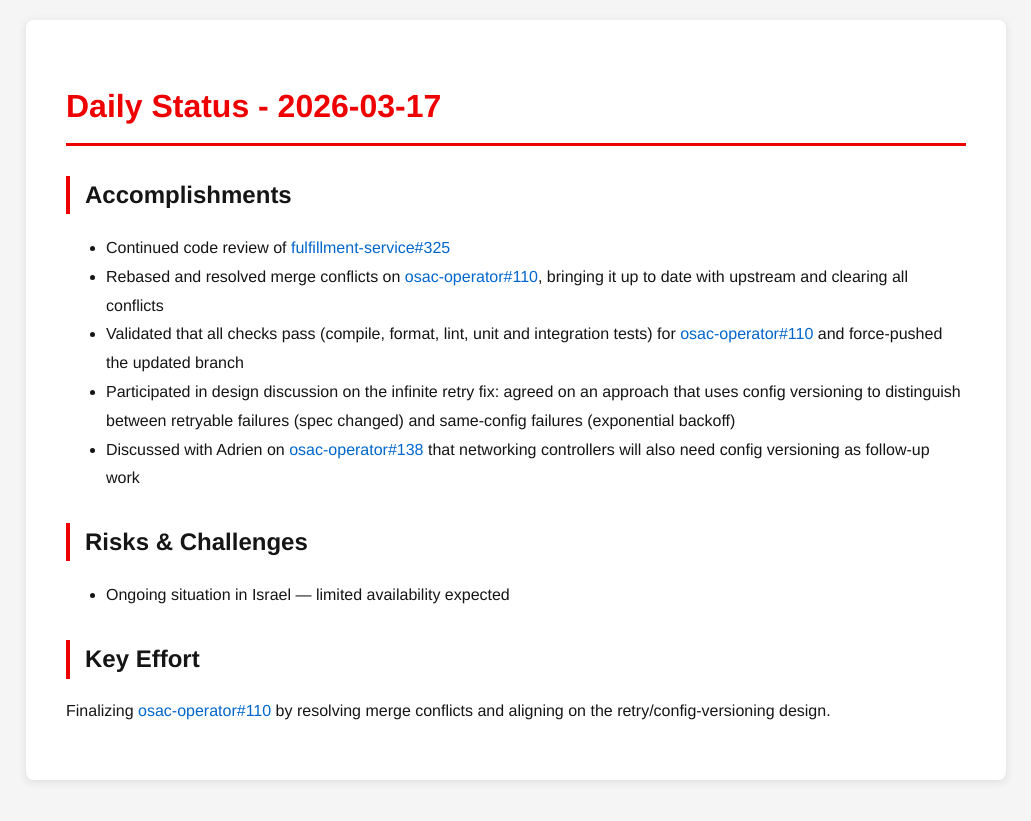
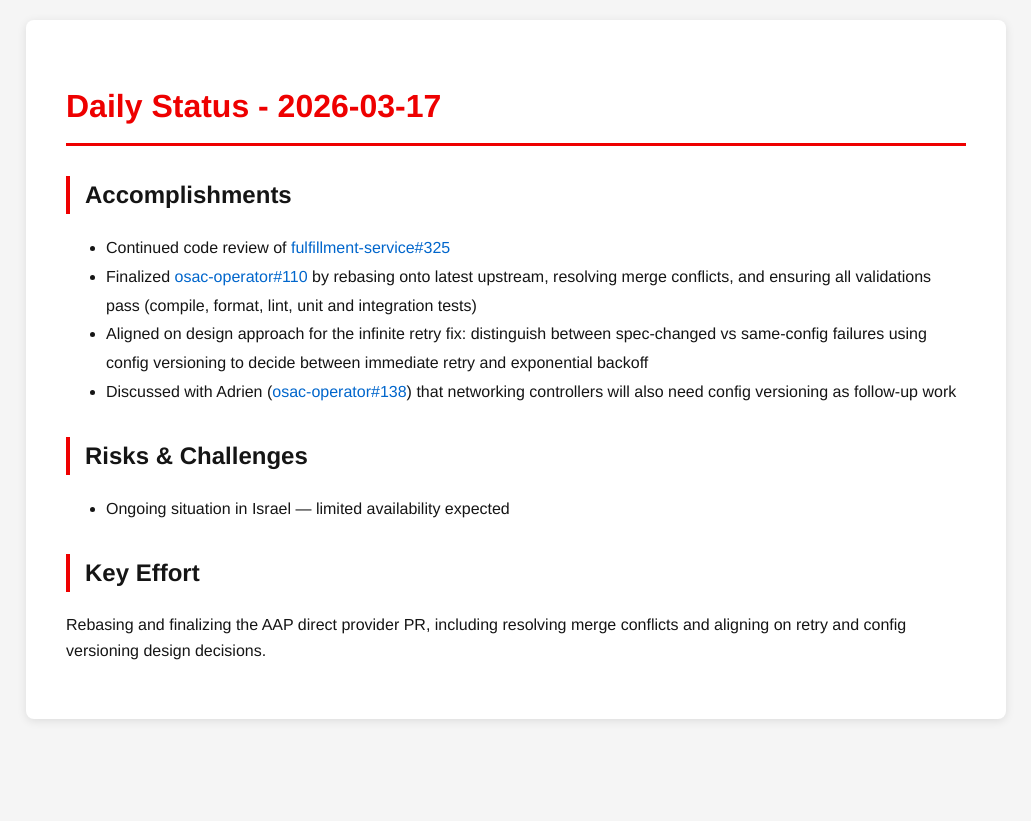
Before and after one commit to tzvatot/daily-status, a Jekyll site: the page built from 2026-03-17.md, in a window 1280 px wide. Shown: the top 821 px of the page, without its empty margins (124-1155 px from the left). Built offline with Jekyll 4.4.1, drawn with Linux system fonts in a browser that asks for light colours.

Commit message:
Daily status update - 2026-03-17

```diff
--- a/2026-03-17.md
+++ b/2026-03-17.md
@@ -8,13 +8,12 @@ date: 2026-03-17
 
 ## Accomplishments
 - Continued code review of [fulfillment-service#325](https://github.com/osac-project/fulfillment-service/pull/325)
-- Rebased and resolved merge conflicts on [osac-operator#110](https://github.com/osac-project/osac-operator/pull/110), bringing it up to date with upstream and clearing all conflicts
-- Validated that all checks pass (compile, format, lint, unit and integration tests) for [osac-operator#110](https://github.com/osac-project/osac-operator/pull/110) and force-pushed the updated branch
-- Participated in design discussion on the infinite retry fix: agreed on an approach that uses config versioning to distinguish between retryable failures (spec changed) and same-config failures (exponential backoff)
-- Discussed with Adrien on [osac-operator#138](https://github.com/osac-project/osac-operator/pull/138) that networking controllers will also need config versioning as follow-up work
+- Finalized [osac-operator#110](https://github.com/osac-project/osac-operator/pull/110) by rebasing onto latest upstream, resolving merge conflicts, and ensuring all validations pass (compile, format, lint, unit and integration tests)
+- Aligned on design approach for the infinite retry fix: distinguish between spec-changed vs same-config failures using config versioning to decide between immediate retry and exponential backoff
+- Discussed with Adrien ([osac-operator#138](https://github.com/osac-project/osac-operator/pull/138)) that networking controllers will also need config versioning as follow-up work
 
 ## Risks & Challenges
 - Ongoing situation in Israel — limited availability expected
 
 ## Key Effort
-Finalizing [osac-operator#110](https://github.com/osac-project/osac-operator/pull/110) by resolving merge conflicts and aligning on the retry/config-versioning design.
+Rebasing and finalizing the AAP direct provider PR, including resolving merge conflicts and aligning on retry and config versioning design decisions.
```
